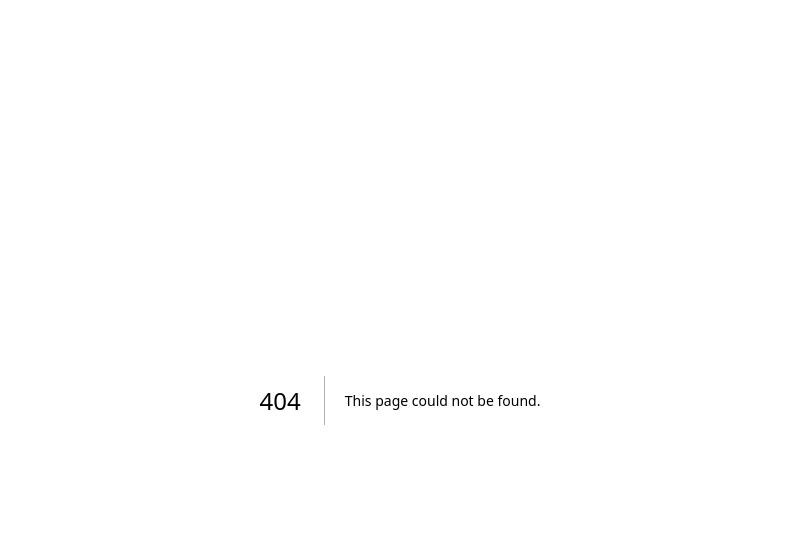
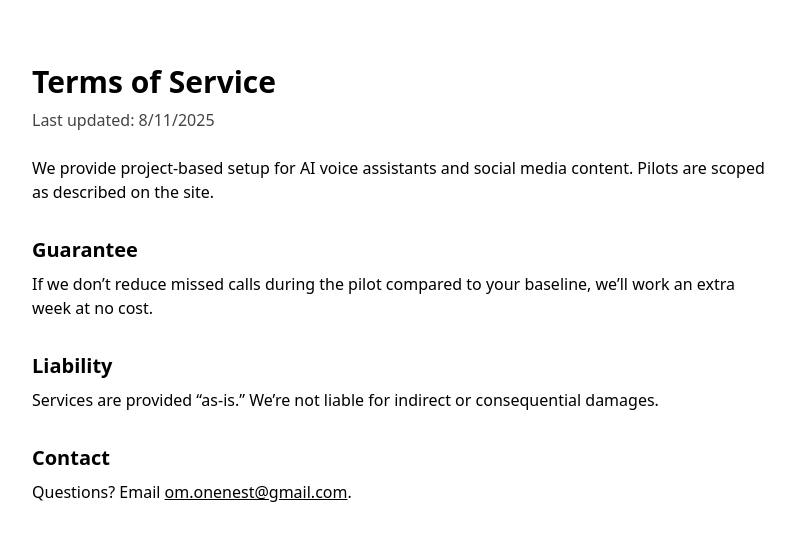
Before and after one commit to VamshiSangem/omnibeat-site, a Next.js app: page /terms in a window 1280 px wide. Before the commit this address had no page. Shown: the top 540 px of the page, without its empty margins (240-1035 px from the left). Built offline with nearby package versions, Linux system fonts and the light colour scheme.

Commit message:
Create page.tsx

```diff
--- /dev/null
+++ b/app/terms/page.tsx
@@ -0,0 +1,15 @@
+export default function Terms() {
+  return (
+    <main className="max-w-3xl mx-auto px-4 py-16">
+      <h1 className="text-3xl font-bold">Terms of Service</h1>
+      <p className="mt-2 text-[#444]">Last updated: {new Date().toLocaleDateString()}</p>
+      <p className="mt-6">We provide project-based setup for AI voice assistants and social media content. Pilots are scoped as described on the site.</p>
+      <h2 className="mt-8 text-xl font-semibold">Guarantee</h2>
+      <p className="mt-2">If we don’t reduce missed calls during the pilot compared to your baseline, we’ll work an extra week at no cost.</p>
+      <h2 className="mt-8 text-xl font-semibold">Liability</h2>
+      <p className="mt-2">Services are provided “as-is.” We’re not liable for indirect or consequential damages.</p>
+      <h2 className="mt-8 text-xl font-semibold">Contact</h2>
+      <p className="mt-2">Questions? Email <a className="underline" href="mailto:om.onenest@gmail.com">om.onenest@gmail.com</a>.</p>
+    </main>
+  )
+}
```
